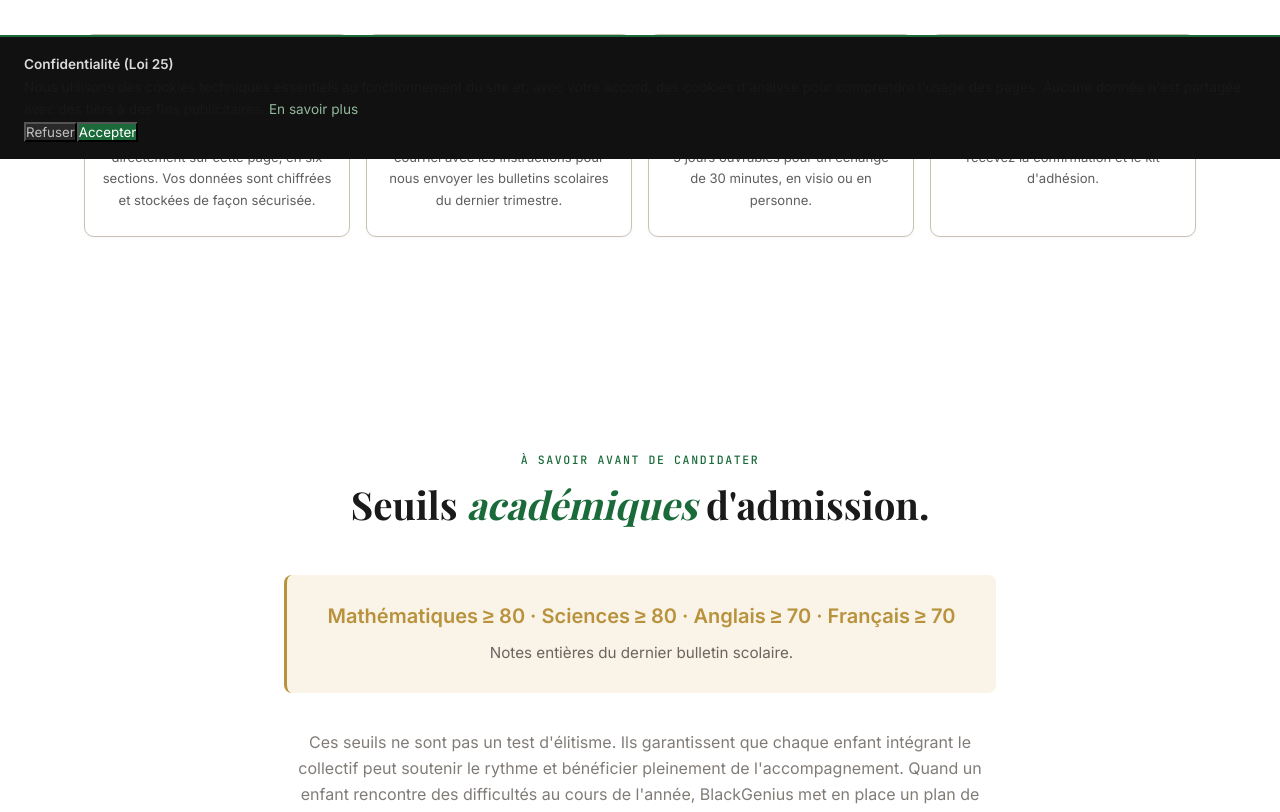
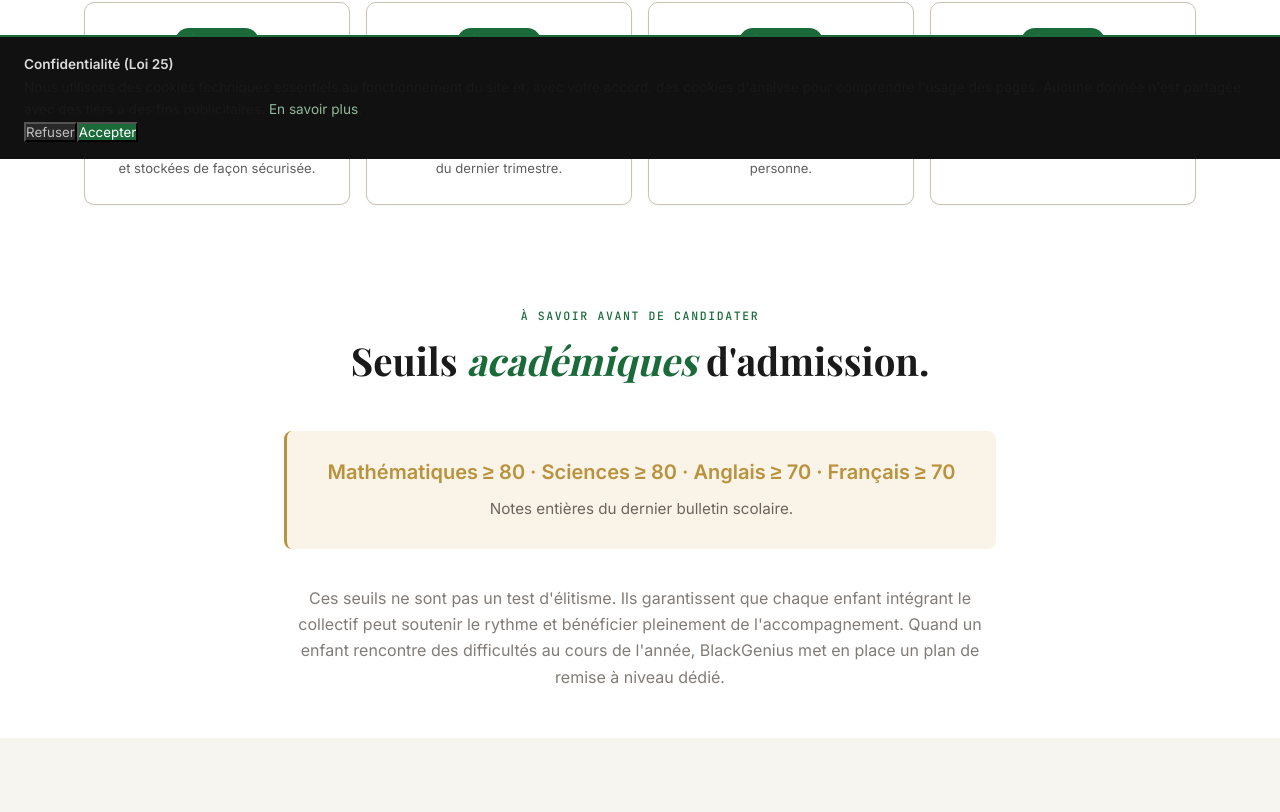
Before and after one commit to blackgeniuscanada/site-internet, a plain HTML site: page inscription.html in a window 1280 px wide. Shown: the part 641-1453 px from the top of the page. Drawn offline with nearby package versions, Linux system fonts and the light colour scheme; a web font is replaced by a local one.

Commit message:
Reduit l'espace vide entre les 4 etapes et les seuils academiques (sections compact + suppression du margin redondant); empile les cartes etapes sur mobile <=480px

```diff
--- a/assets/css/style.css
+++ b/assets/css/style.css
@@ -1085,7 +1085,6 @@
   display: grid;
   grid-template-columns: repeat(4,1fr);
   gap: 1rem;
-  margin-bottom: 3rem;
 }
 .step-card, .step {
   text-align: center;
@@ -1114,6 +1113,7 @@
 .step-card h4, .step h4 { font-size: .95rem; margin-bottom: .4rem; }
 .step-card p, .step p  { font-size: .82rem; opacity: .7; }
 @media(max-width:600px) { .steps-row, .steps { grid-template-columns: repeat(2,1fr); } }
+@media(max-width:480px) { .steps-row, .steps { grid-template-columns: 1fr; } }
 
 /* ── FAQ ───────────────────────────────────────────────────────── */
 .faq-grid { display: grid; grid-template-columns: repeat(2,1fr); gap: 1rem; }
--- a/inscription.html
+++ b/inscription.html
@@ -13,7 +13,7 @@
   <meta property="og:url" content="https://blackgeniuscanada.org/inscription.html">
   <meta property="og:image" content="https://blackgeniuscanada.org/assets/img/og-image.png">
   <meta name="twitter:card" content="summary_large_image">
-  <link rel="stylesheet" href="assets/css/style.css?v=7">
+  <link rel="stylesheet" href="assets/css/style.css?v=8">
   <link rel="stylesheet" href="assets/css/inscription.css?v=2">
 </head>
 <body>
@@ -43,7 +43,7 @@
 </section>
 
 <!-- ===== LE PARCOURS EN 4 ÉTAPES ===== -->
-<section>
+<section class="compact">
   <div class="container">
     <div class="section-head">
       <span class="section-eyebrow">Le parcours en quatre étapes</span>
@@ -60,7 +60,7 @@
 </section>
 
 <!-- ===== SEUILS ===== -->
-<section id="seuils">
+<section id="seuils" class="compact">
   <div class="container-narrow">
     <div class="section-head centered">
       <span class="section-eyebrow">À savoir avant de candidater</span>
```
Also changed, not shown: 404.html (+1 -1 lines), CORRECTIONS-APPLIQUEES.html (+1 -1 lines), actualites.html (+1 -1 lines), benevoles.html (+1 -1 lines), button-showcase.html (+1 -1 lines), confidentialite.html (+1 -1 lines), contact.html (+1 -1 lines), don-fixed.html (+1 -1 lines), don.html (+1 -1 lines), equipe.html (+1 -1 lines), evenements.html (+1 -1 lines), impact.html (+1 -1 lines), index.html (+1 -1 lines), mentions-legales.html (+1 -1 lines), 2 more files.
